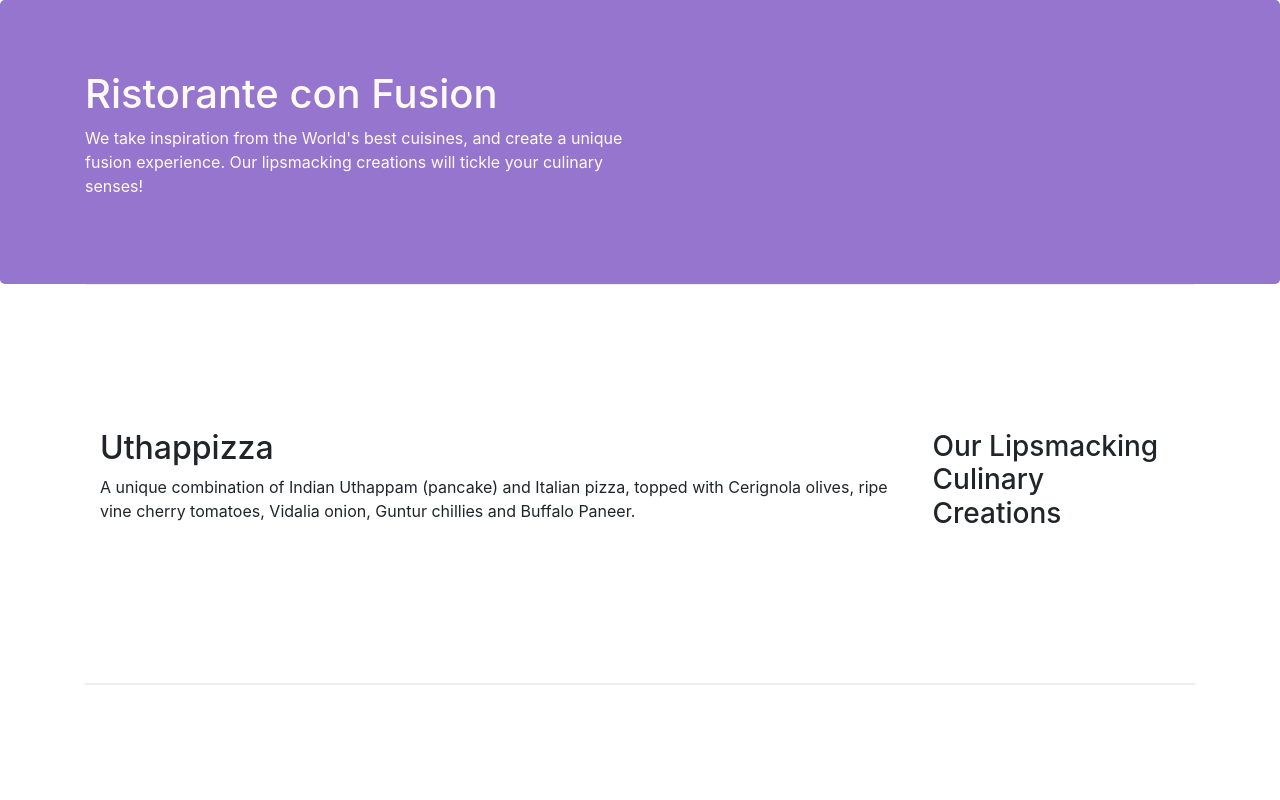
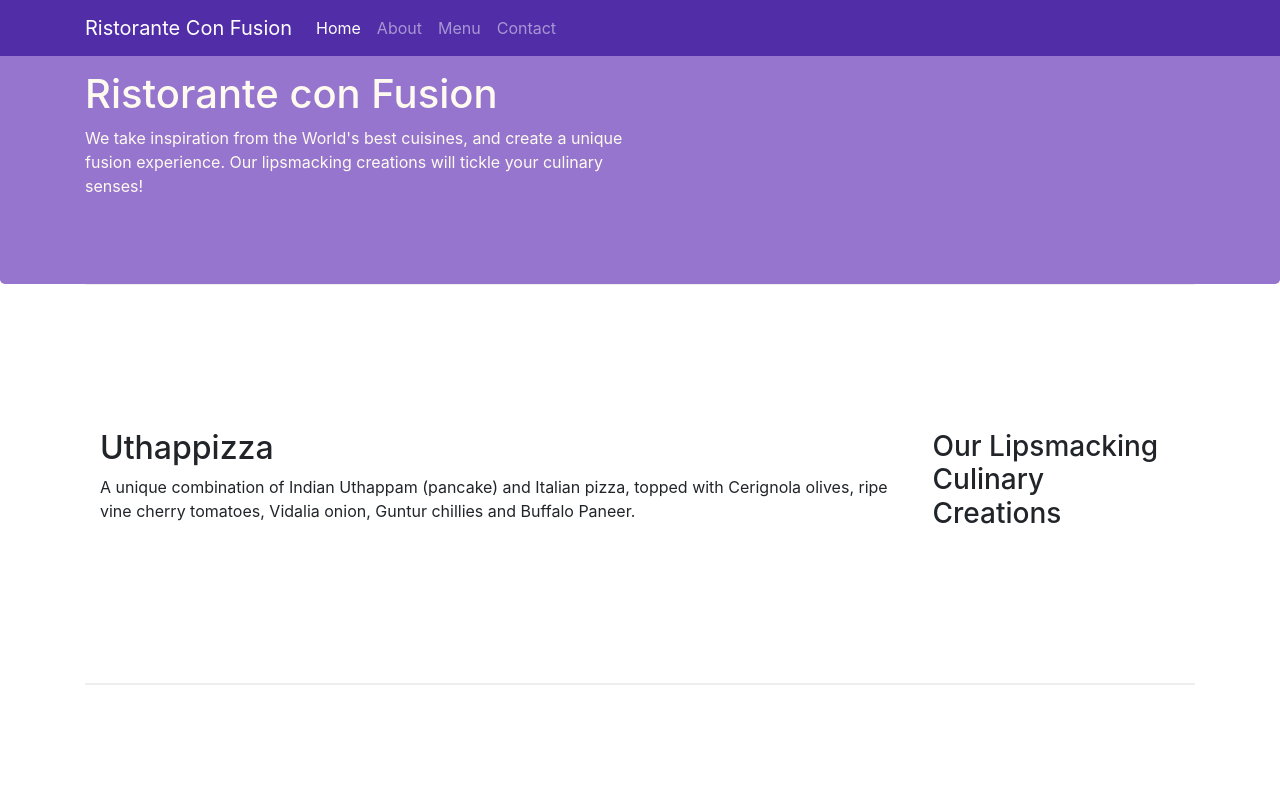
Before and after one commit to i-tick/conFusion, a website: page index.html in a window 1280 px wide. Shown: the top 800 px of the page. Drawn offline with nearby package versions, Linux system fonts and the light colour scheme.

Commit message:
navbar and breadcrums

```diff
--- a/css/styles.css
+++ b/css/styles.css
@@ -30,3 +30,12 @@ address{
     margin:0px;
     color:#0f0f0f;
 }
+
+{
+    padding:50px 0px 0px 0px;
+    z-index:0;
+}
+
+.navbar-dark {
+     background-color: #512DA8;
+}
--- a/index.html
+++ b/index.html
@@ -13,7 +13,22 @@
 </head>
 
 <body>
-
+    <nav class="navbar navbar-dark navbar-expand-sm fixed-top">
+        <div class="container">
+            <button class="navbar-toggler" type="button" data-toggle="collapse" data-target="#Navbar">
+                <span class="navbar-toggler-icon"></span>
+            </button>
+            <a class="navbar-brand" href="#">Ristorante Con Fusion</a>
+            <div class="collapse navbar-collapse" id="Navbar">
+            <ul class="navbar-nav mr-auto">
+                <li class="nav-item active"><a class="nav-link" href="#">Home</a></li>
+                <li class="nav-item"><a class="nav-link" href="./aboutus.html">About</a></li>
+                <li class="nav-item"><a class="nav-link" href="#">Menu</a></li>
+                <li class="nav-item"><a class="nav-link" href="#">Contact</a></li>
+            </ul>
+        </div>
+        </div>
+    </nav>
     <header class="jumbotron">
         <div class="container">
             <div class="row row-header">
```
Also changed, not shown: aboutus.html (+16 -0 lines).
